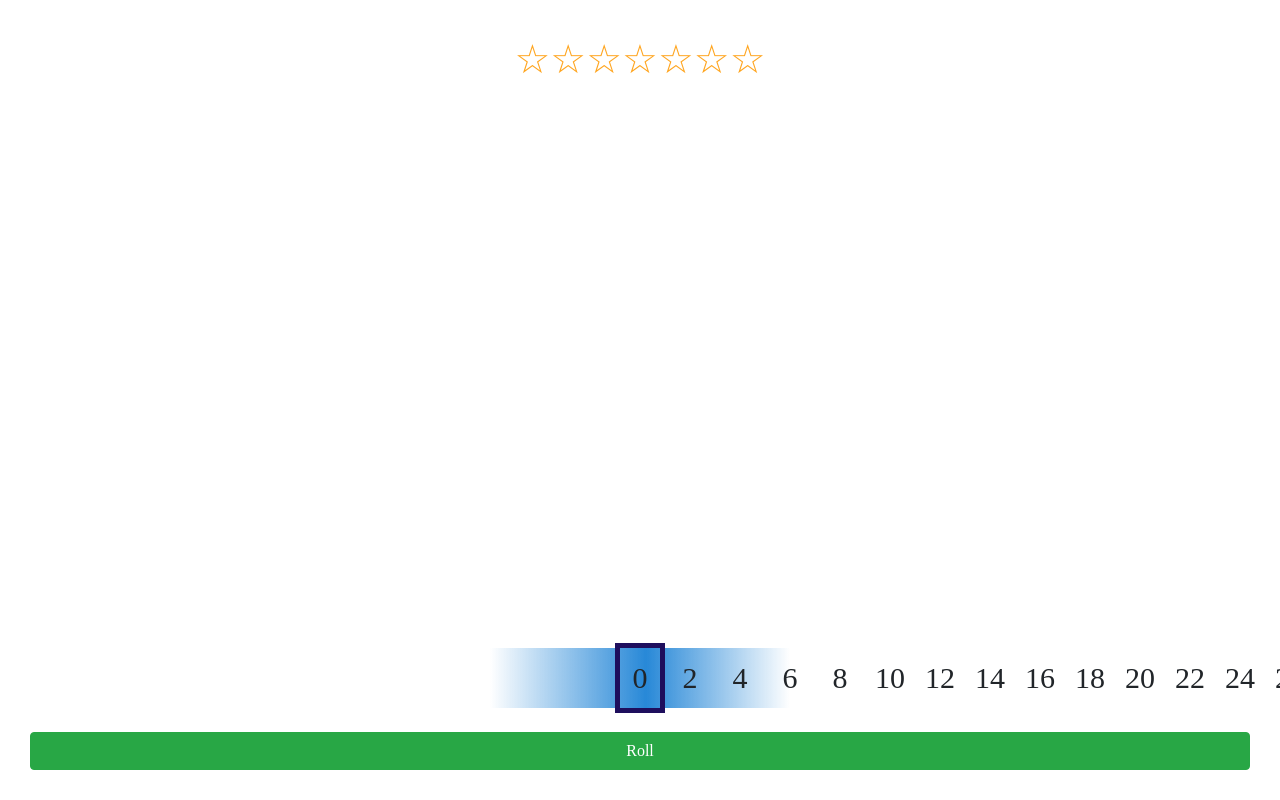
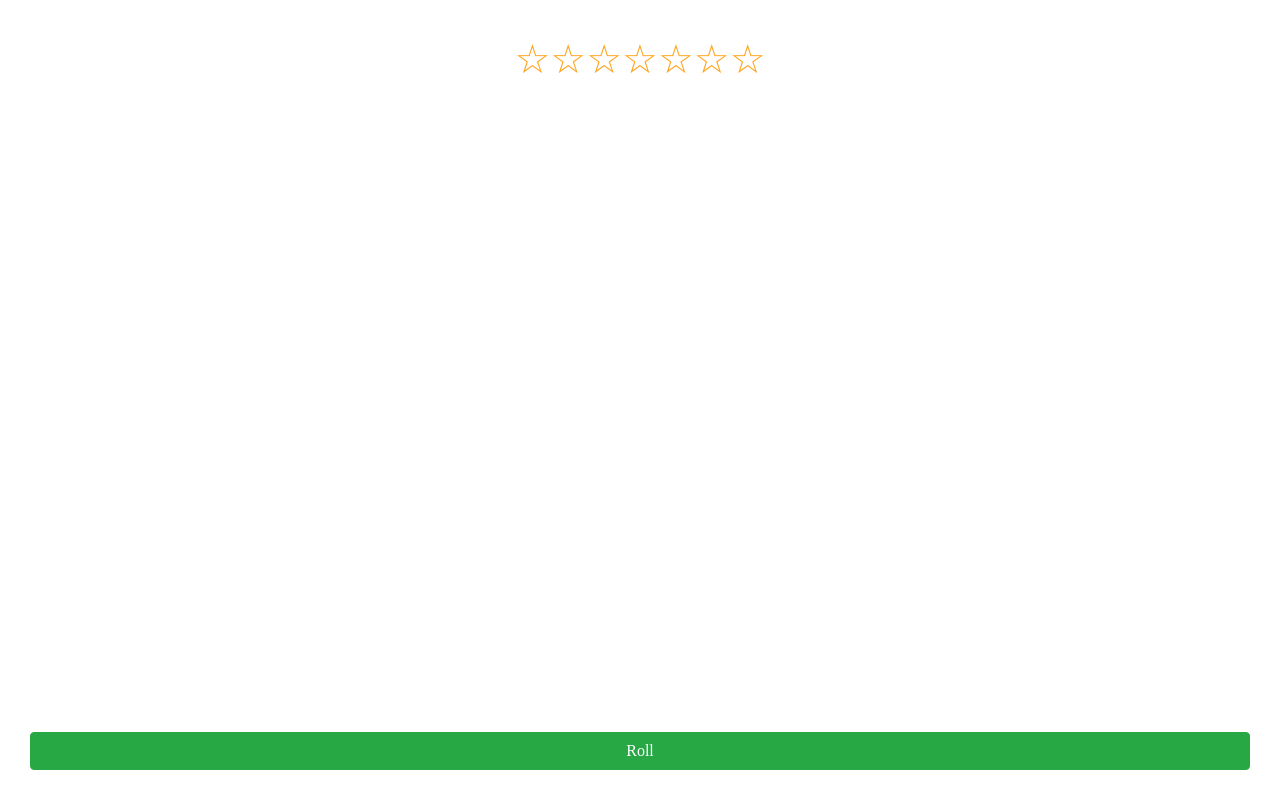
Before and after one commit to slonoed/petals, a React (Create React App) app: page / in a window 1280 px wide. Both pictures are taken after a click on the button "Start game". Built offline with nearby package versions, Linux system fonts and the light colour scheme; a web font is replaced by a local one.

Commit message:
More analytics

```diff
--- a/src/App.js
+++ b/src/App.js
@@ -59,7 +59,10 @@ function reducer(state, action) {
     const isCorrect = correct === state.num;
     const points = isCorrect ? state.points + 1 : 0;
 
+    gtag("event", "check", { correct: isCorrect ? "yes" : "no" });
+
     if (points === pointsToWin) {
+      gtag("event", "win");
       return {
         ...state,
         screen: "win",
@@ -158,9 +161,11 @@ function App() {
 
       <div>
         <br />
-        <NumberSelector
-          onChange={(value) => dispatch({ type: "numChange", value })}
-        />
+        {state.dices.length > 0 ? (
+          <NumberSelector
+            onChange={(value) => dispatch({ type: "numChange", value })}
+          />
+        ) : null}
         <br />
         <div
           style={{
```
